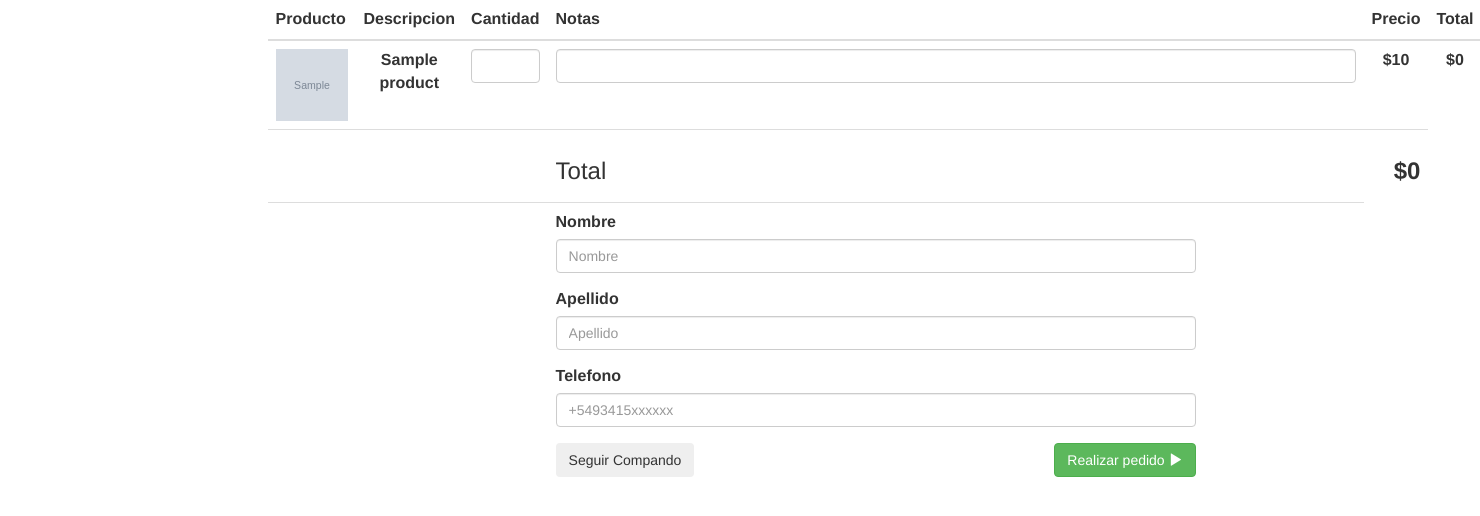
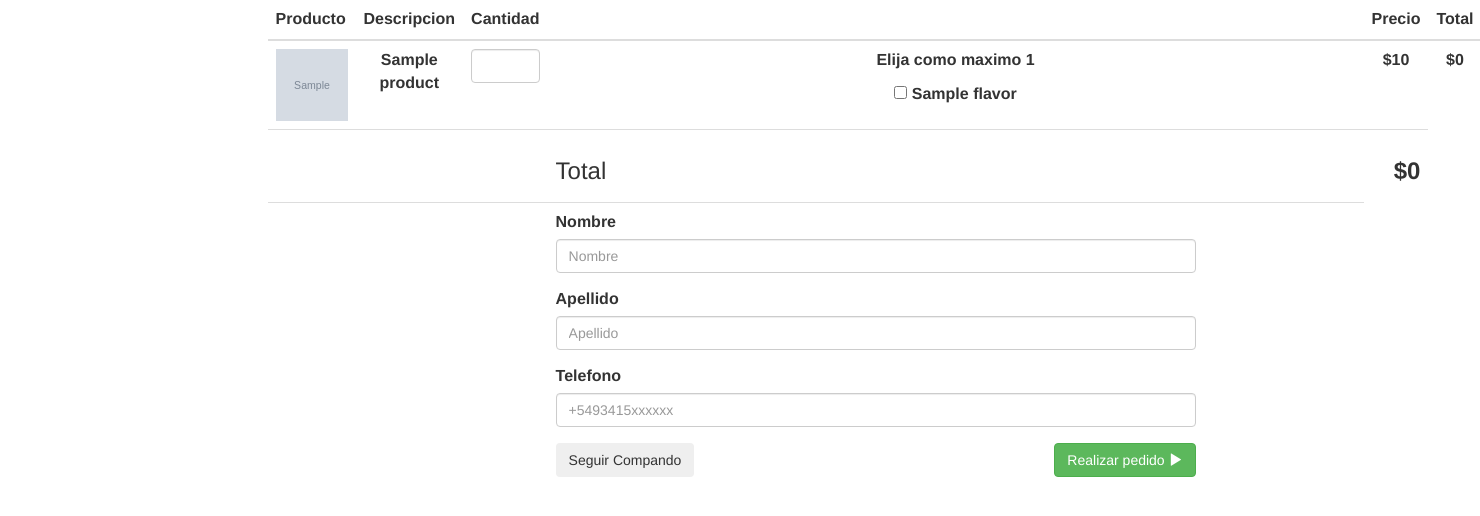
Before and after one commit to Minfante377/flask_ecommerce, a Flask app: template checkout/templates/checkout.html in a window 1480 px wide; the page is wider, and only the part inside the window is pictured. Shown: the top 516 px of that part. Run offline with Flask 2, Linux system fonts and the light colour scheme; tables that the repository leaves empty hold one stand-in row (values such as "Sample post"); the template is opened without the code that fills it: values that come from a table or form of the project are taken from there, most other values are stand-ins (such as "Sample title", 1, 10 or a date in 2020); grey boxes marked "Sample" are stand-in pictures; parts of the project's set-up code (start-up, migrations or seed data) failed here and were passed over; some libraries are stand-ins or nearby versions.

Commit message:
Add flavors check boxes

```diff
--- a/admin/admin.py
+++ b/admin/admin.py
@@ -60,9 +60,11 @@ class ProductAdminView(ModelView):
     def is_accessible(self):
         return login.current_user.is_authenticated
 
-    form_columns = ['title', 'image', 'price', 'description']
+    form_columns = ['title', 'image', 'price', 'description', 'flavors',
+                    'max_flavors']
     column_labels = dict(title='Titulo', image='Imagen', price='Precio',
-                         description='Descripcion')
+                         description='Descripcion', flavors='Sabores',
+                         max_flavors='Maximos sabores')
 
     form_overrides = {'image': ImageUploadField}
     form_args = {'image': {'base_path': SAVE_PATH,
--- a/checkout/templates/checkout.html
+++ b/checkout/templates/checkout.html
@@ -14,7 +14,7 @@
 						<th>Producto</th>
 						<th>Descripcion</th>
 						<th>Cantidad</th>
-						<th>Notas</th>
+						<th></th>
 						<th class="text-center">Precio</th>
 						<th class="text-center">Total</th>
 						<th> </th>
@@ -47,7 +47,32 @@
 								<input type="numeric" class="form-control" id="quantity{{ loop.index }}" name="quantity" onchange="updateTotal(this.value, {{ loop.index }})">
 							</td>
 							<td class="col-sm-1 col-md-1" style="text-align: center">
-								<input type="text" class="form-control" name="notes">
+								<p><strong>Elija como maximo {{ product.max_flavors }}</strong></p>
+								<script>
+									function checkmax(event, name, max){
+										var checkboxes=document.getElementsByName(name);
+										var counter = 0;
+										for(i = 0; i < checkboxes.length; i++){
+											if(checkboxes[i].checked){
+												counter++;
+												if(counter > max){
+													event.currentTarget.checked = false;
+													return
+												}
+											}
+										}
+									}
+								</script>
+								{% for flavor_list in flavors %}
+								{% for flavor in flavor_list %}
+								<div class="form-check">
+									<input class="form-check-input" type="checkbox" value="" id="{{ product.title }}{{ loop.index }}" name="<strong>{{ product.title }}</strong>" onchange="checkmax(event, this.name, {{ product.max_flavors }})">
+									<label class="form-check-label" for="{{ product.title }}{{ loop.index }}">
+										{{ flavor }}
+									</label>
+									{% endfor %}
+									{% endfor %}
+
 							</td>
 							<td class="col-sm-1 col-md-1 text-center" id="price{{ loop.index }}" value="{{ product.price }}"><strong>${{ product.price }}</strong></td>
 							<script>
@@ -105,14 +130,21 @@
 									var titles = document.getElementsByName("title");
 									var subtotals = document.getElementsByName("subtotal");
 									var quantities = document.getElementsByName("quantity");
-									var descriptions = document.getElementsByName("notes");
 									var form = document.getElementById("userData");
 									var firstName = form.elements[0];
 									var lastName = form.elements[1];
 									var cellphone = form.elements[2];
-									var items = []
-									for(i=0; i < titles.length; i++){
-										items[i] = {"title": titles[i].innerHTML, "total": subtotals[i].innerHTML, "quantity": quantities[i].value, "description": descriptions[i].value};
+									var items = [];
+									for(i = 0; i < titles.length; i++){
+										var check_flavors = document.getElementsByName(titles[i].innerHTML);
+										var description = "";
+										for(j = 0; j < check_flavors.length; j++){
+											if(check_flavors[j].checked){
+												description += check_flavors[j].labels[0].innerText;
+												description += " - ";
+											}
+										}
+										items[i] = {"title": titles[i].innerHTML, "total": subtotals[i].innerHTML, "quantity": quantities[i].value, "description": description};
 									}
 									var total = document.getElementById("totalCheckout").innerHTML;
 									$.ajax({
--- a/models.py
+++ b/models.py
@@ -11,6 +11,8 @@ class Product(db.Model):
     image = db.Column(db.String(300), nullable=True)
     price = db.Column(db.Integer, nullable=False)
     description = db.Column(db.String(300), nullable=False)
+    flavors = db.Column(db.String(200), default=[])
+    max_flavors = db.Column(db.Integer, default=1)
 
     def __repr__(self):
         return self.title
```
Also changed, not shown: checkout/checkout.py (+6 -1 lines).
